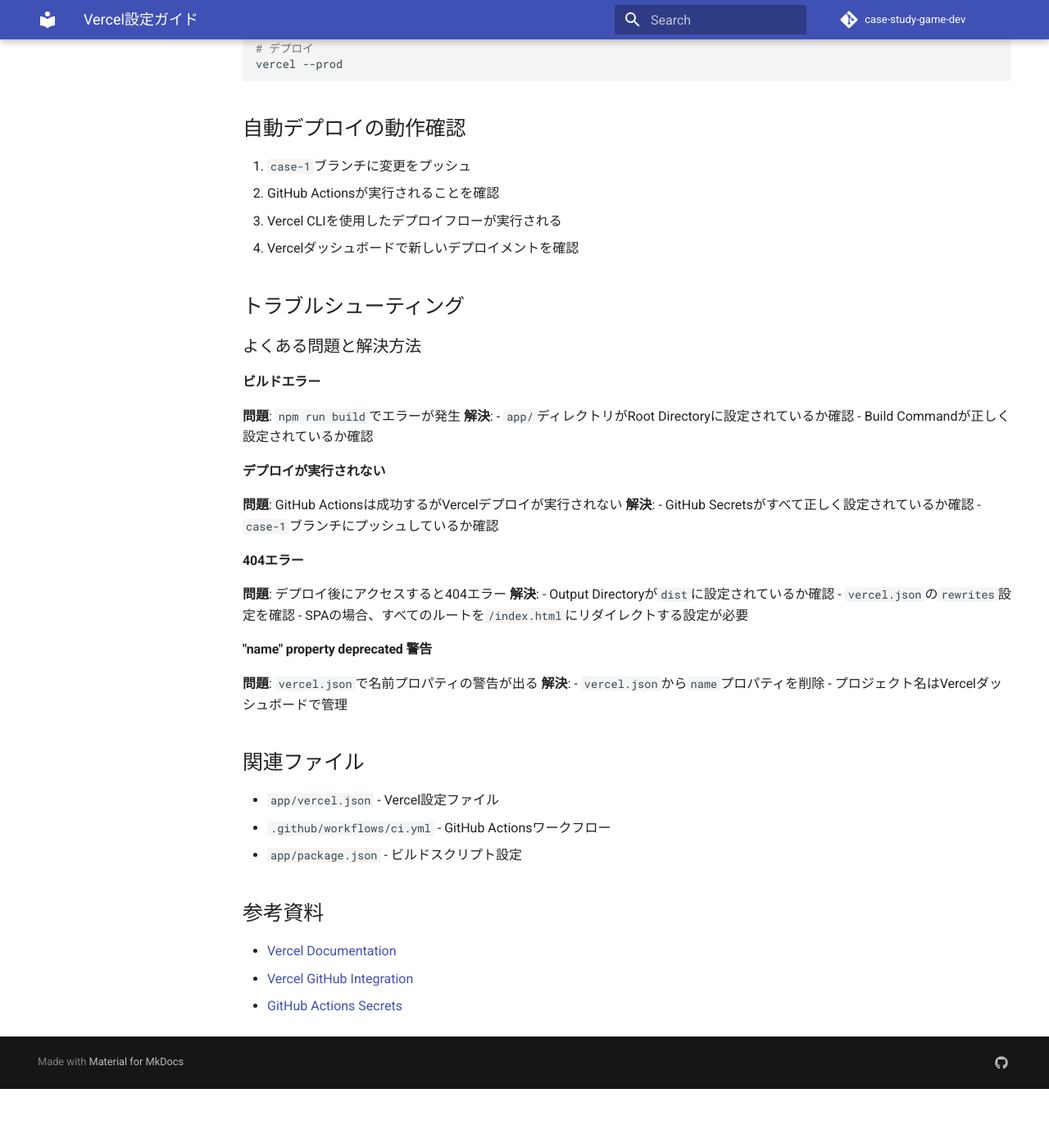
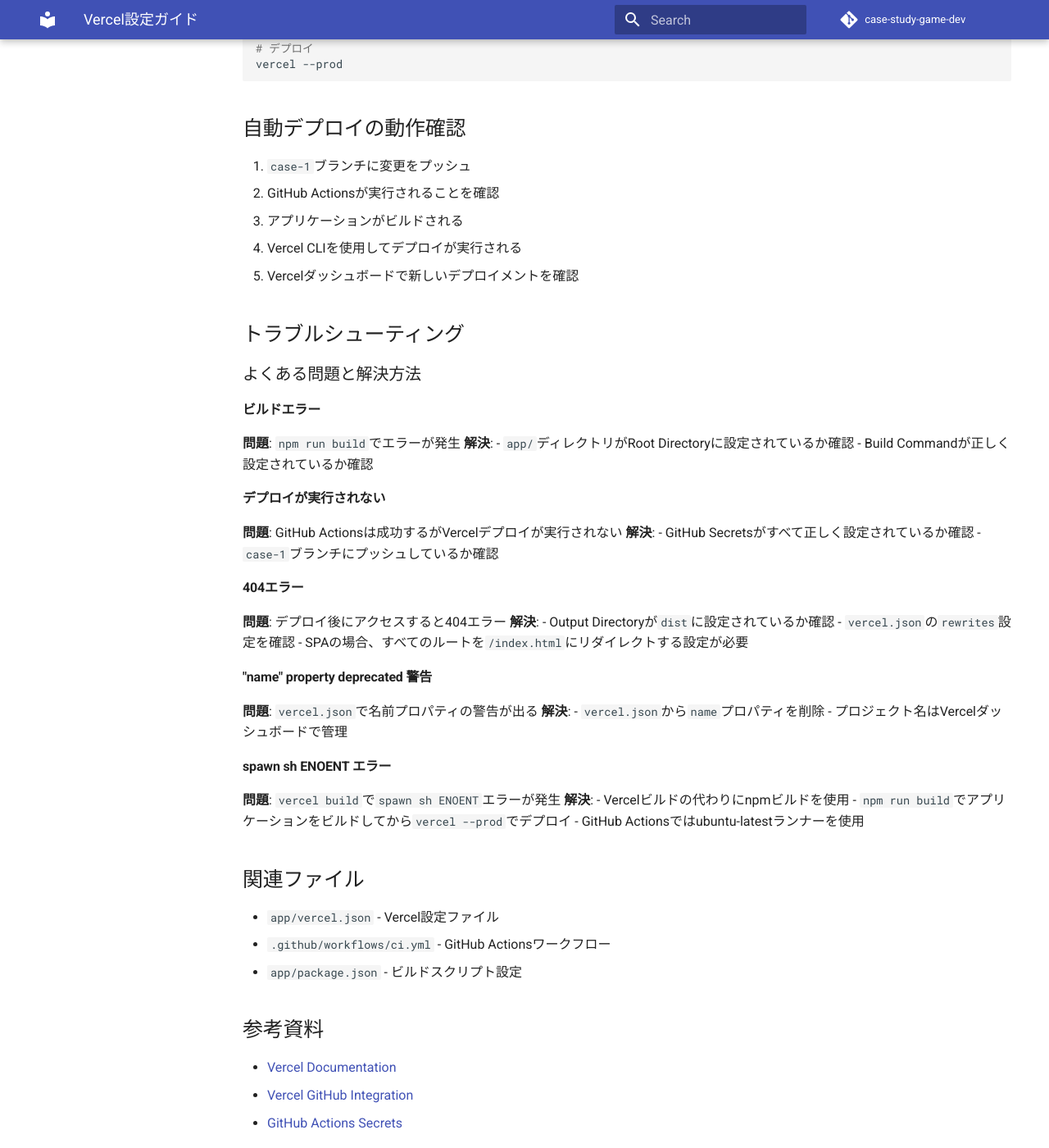
Before and after one commit to k2works/case-study-game-dev, an MkDocs documentation site: the page built from docs/operation/Vercel設定.md, in a window 1280 px wide and 1400 px high, scrolled down 2830 px. Shown: the whole window at 82% size. Built offline with MkDocs 1.6.1 and Material for MkDocs 9.7.7, drawn with Linux system fonts in a browser that asks for light colours; comment, search, counter and statistics services are not loaded; before the commit the page ends 4158 px from its top, so only the background shows below that.

Commit message:
fix: simplify Vercel deployment to avoid spawn sh ENOENT error
- Replace vercel build with npm run build in GitHub Actions
- Use direct vercel deploy command instead of prebuilt deployment
- Add troubleshooting section for spawn sh ENOENT error
- Update deployment documentation with simplified flow

```diff
--- a/docs/operation/Vercel設定.md
+++ b/docs/operation/Vercel設定.md
@@ -106,8 +106,9 @@
 
 1. `case-1`ブランチに変更をプッシュ
 2. GitHub Actionsが実行されることを確認
-3. Vercel CLIを使用したデプロイフローが実行される
-4. Vercelダッシュボードで新しいデプロイメントを確認
+3. アプリケーションがビルドされる
+4. Vercel CLIを使用してデプロイが実行される
+5. Vercelダッシュボードで新しいデプロイメントを確認
 
 ## トラブルシューティング
 
@@ -142,6 +143,14 @@
 - `vercel.json`から`name`プロパティを削除
 - プロジェクト名はVercelダッシュボードで管理
 
+#### spawn sh ENOENT エラー
+
+**問題**: `vercel build`で`spawn sh ENOENT`エラーが発生
+**解決**:
+- Vercelビルドの代わりにnpmビルドを使用
+- `npm run build`でアプリケーションをビルドしてから`vercel --prod`でデプロイ
+- GitHub Actionsではubuntu-latestランナーを使用
+
 ## 関連ファイル
 
 - `app/vercel.json` - Vercel設定ファイル
```
Also changed, not shown: 1 other file.
